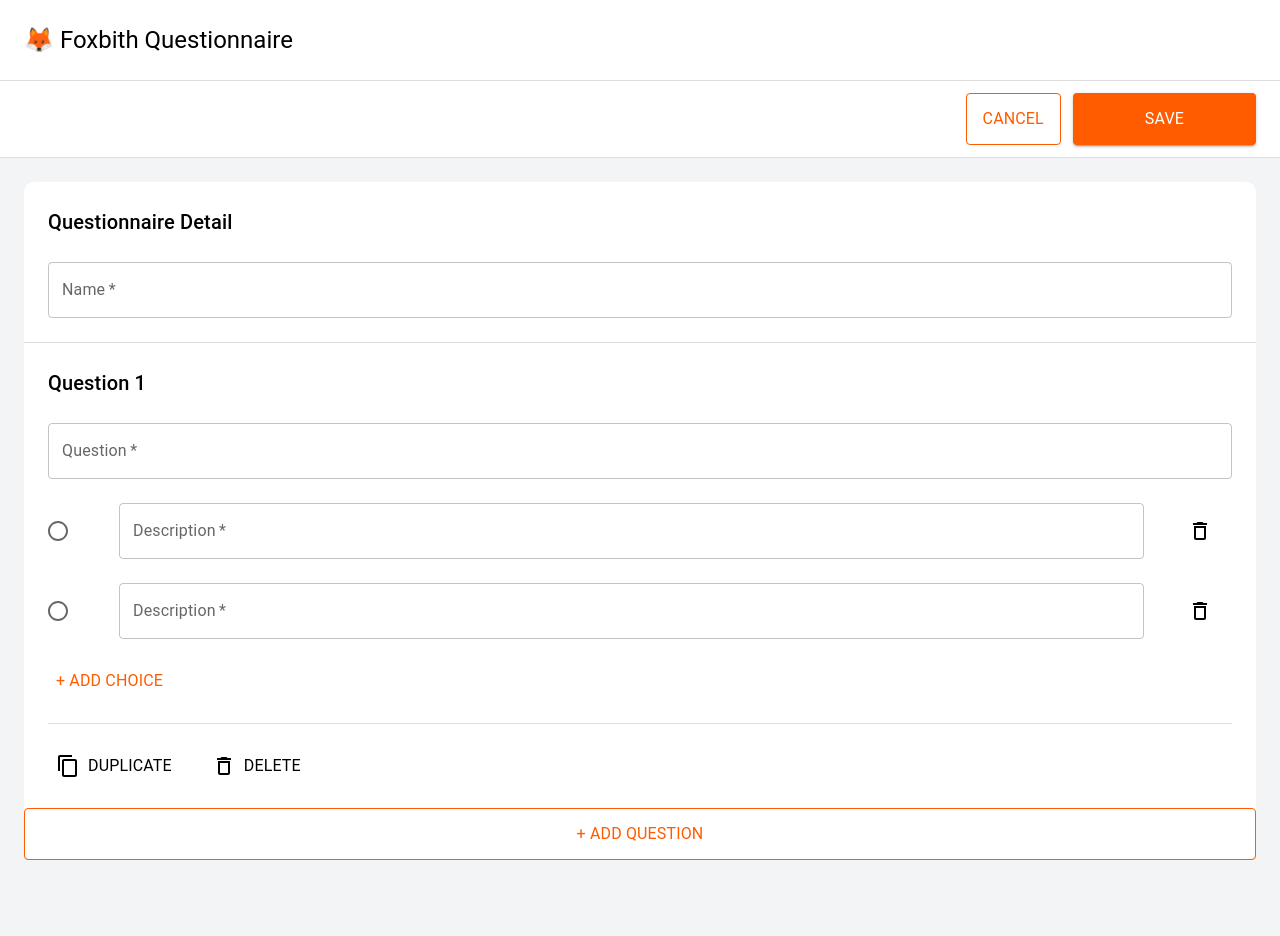
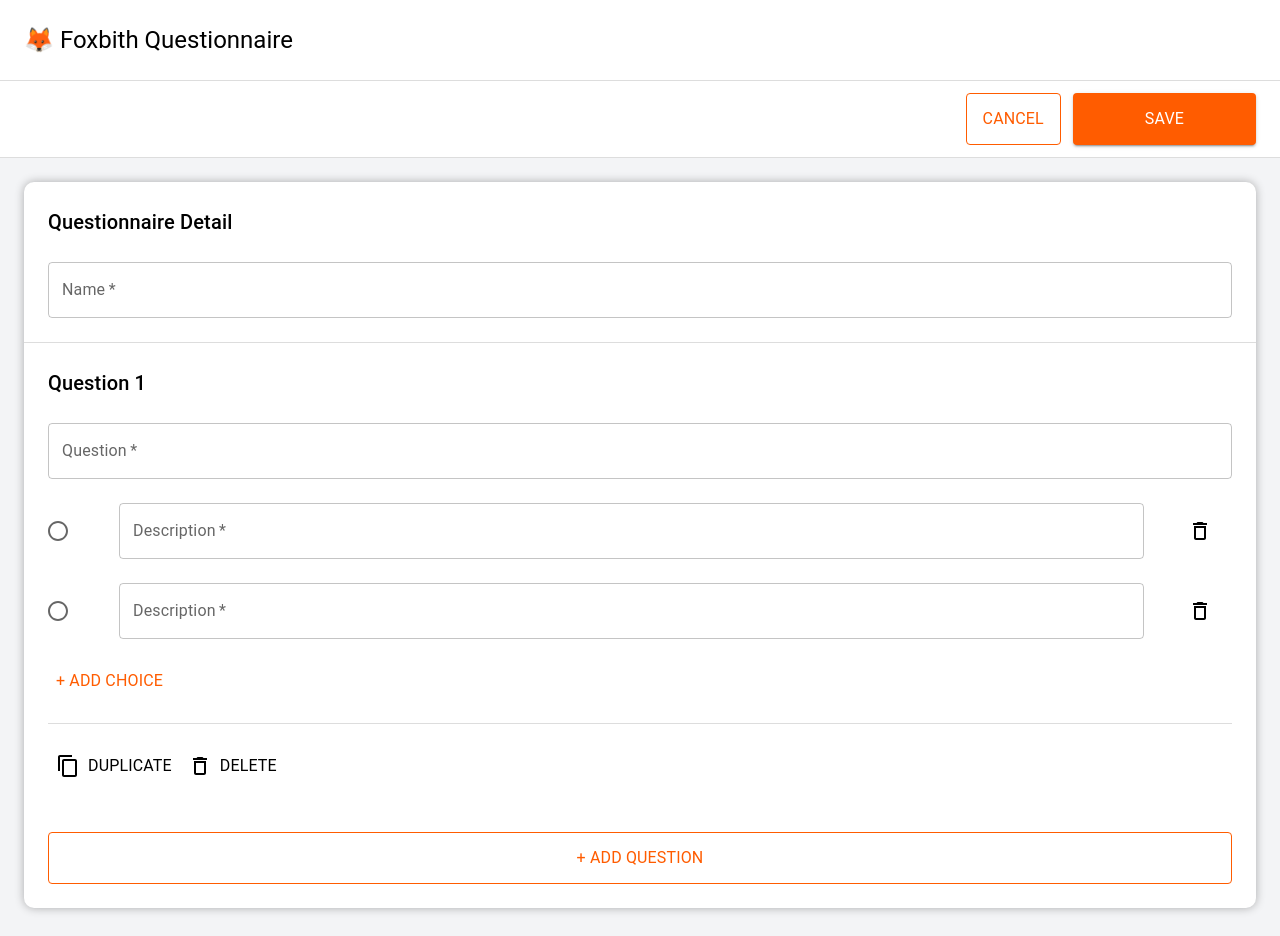
Before and after one commit to peem-peeranat/foxbith-crud, a Next.js app: page / in a window 1280 px wide. Before the commit the page ends 884 px from the top, so only its background shows below. Built offline with nearby package versions, Linux system fonts and the light colour scheme.

Commit message:
'style-helptext-cancle-radio'

```diff
--- a/app/funcChoice.tsx
+++ b/app/funcChoice.tsx
@@ -4,6 +4,7 @@ export interface Choice {
   value: string;
   description: string;
   error: boolean;
+  selected: boolean;
 }
 export interface Question {
   id: number;
@@ -18,11 +19,7 @@ export interface Name {
 }
 
 export const funcChoice = () => {
-
-  const [selectedChoice, setSelectedChoice] = useState<number | null>(null);
-
   const [name, setName] = useState<Name>({ value: '', error: false });
-
 
   const handleNameChange = (value: string) => {
     setName({ value: value, error: false });
@@ -35,21 +32,23 @@ export const funcChoice = () => {
       description: '',
       error: false,
       choices: [
-        { id: 1, value: '', description: '', error: false },
-        { id: 2, value: '', description: '', error: false }
+        { id: 1, value: '', description: '', error: false, selected: false },
+        { id: 2, value: '', description: '', error: false, selected: false }
       ]
     },
   ]);
 
-  const handleChoiceChange = (questionId: number, choiceId: number, value: string) => {
+  const handleChoiceChange = (questionId: number, choiceId: number, description: string, selected: boolean) => {
     setQuestions(prevQuestions =>
       prevQuestions.map(question =>
         question.id === questionId
           ? {
             ...question,
-            choices: question.choices.map(choice =>
-              choice.id === choiceId ? { ...choice, description: value } : choice
-            )
+            choices: question.choices.map(choice => ({
+              ...choice,
+              selected: choice.id === choiceId ? selected : false,
+              description: choice.id === choiceId ? description : choice.description
+            }))
           }
           : question
       )
@@ -64,7 +63,7 @@ export const funcChoice = () => {
             ...question,
             choices: [
               ...question.choices,
-              { id: question.choices.length + 1, value: '', description: '', error: false }
+              { id: question.choices.length + 1, value: '', description: '', error: false, selected: false }
             ]
           }
           : question
@@ -93,7 +92,7 @@ export const funcChoice = () => {
     );
   };
 
-  const validate = () => {
+  const Save = () => {
     const updatedQuestions = questions.map(question => {
       let questionError = question.description.trim() === '';
       const updatedChoices = question.choices.map(choice => {
@@ -120,8 +119,8 @@ export const funcChoice = () => {
       description: '',
       error: false,
       choices: [
-        { id: 1, value: '', description: '', error: false },
-        { id: 2, value: '', description: '', error: false }
+        { id: 1, value: '', description: '', error: false, selected: false },
+        { id: 2, value: '', description: '', error: false, selected: false }
       ]
     };
     setQuestions([...questions, newQuestion]);
@@ -130,10 +129,16 @@ export const funcChoice = () => {
   const duplicateQuestion = (id: number) => {
     const questionDuplicate = questions.find(question => question.id === id);
     if (questionDuplicate) {
-      const newQuestion = { ...questionDuplicate, id: questions.length + 1 };
+      const newQuestion = {
+        ...questionDuplicate,
+        id: questions.length + 1,
+        choices: questionDuplicate.choices.map(choice => ({ ...choice, selected: choice.selected })) // สร้างคำตอบใหม่โดยให้ค่า selected เป็นเหมือนกับคำตอบในคำถามเดิม
+      };
       setQuestions(prevQuestions => [...prevQuestions, newQuestion]);
     }
   };
+
+
 
   const removeQuestion = (id: number) => {
     setQuestions(prevQuestions => {
@@ -142,6 +147,21 @@ export const funcChoice = () => {
     });
   };
 
+  const resetCancle = () => {
+    setName({ value: '', error: false });
+    setQuestions([
+      {
+        id: 1,
+        value: '',
+        description: '',
+        error: false,
+        choices: [
+          { id: 1, value: '', description: '', error: false, selected: false },
+          { id: 2, value: '', description: '', error: false, selected: false }
+        ]
+      }
+    ]);
+  };
 
   return {
     questions,
@@ -154,7 +174,8 @@ export const funcChoice = () => {
     addQuestion,
     removeQuestion,
     duplicateQuestion,
-    validate,
+    Save,
+    resetCancle
 
   };
 };
--- /dev/null
+++ b/app/page.style.ts
@@ -0,0 +1,115 @@
+import { makeStyles } from 'tss-react/mui'
+
+const useStyles = makeStyles()((theme) => ({
+  background: {
+    backgroundColor: 'white'
+  },
+  wrapperFoxbithQuestionnaire: {
+    padding: '24px',
+    borderBottom: '1px solid #dddddd'
+  },
+  warapperButtonSaveAndCancel: {
+    display: 'flex',
+    justifyContent: 'flex-end',
+    padding: '12px 24px 12px 24px',
+    borderBottom: '1px solid #dddddd',
+    gap: '12px'
+  },
+  styleWrapperButtonCancel: {
+    borderColor: '#FF5C00',
+    padding: '13px 16px 13px 16px',
+    color: '#FF5C00',
+    '&:hover': {
+      borderColor: '#FF5C00',
+    },
+  },
+  styleWrapperButtonSave: {
+    borderColor: '#FF5C00',
+    backgroundColor: '#FF5C00',
+    color: 'White',
+    padding: '13px 72px 13px 72px',
+    '&:hover': {
+      backgroundColor: '#FF5C00',
+    },
+  },
+  wrapperContent: {
+    margin: '24px 24px 28px 24px',
+    borderRadius: '10px',
+    backgroundColor: 'white',
+    boxShadow: '0px 0px 10px rgba(0, 0, 0, 0.3)',
+  },
+  wrapperQuestionnaireDetail: {
+    padding: '24px',
+    borderBottom: '1px solid #dddddd'
+  },
+  styleQuestionnaireDetail: {
+    marginBottom: '24px'
+  },
+  styleWrapperBoxContent: {
+    padding: '24px',
+    display: 'flex',
+    flexDirection: 'column',
+    gap: '48px'
+  },
+  wrapperBoxContent: {
+    display: "flex",
+    flexDirection: 'column',
+    gap: '24px'
+  },
+  styleTextFieldQuestion: {
+    width: '100%'
+  },
+  styleRadioGroup: {
+    gap: '24px'
+  },
+  warapperBoxContent: {
+    display: 'flex',
+    alignItems: 'center',
+    gap: '24px'
+  },
+  styleButtonDelete: {
+    color: 'black',
+    padding: 'auto 0px',
+  },
+  wrapperAddChoice: {
+    borderBottom: '1px solid #dddddd',
+    paddingBottom: '24px',
+  },
+  styleButtonAddChoice: {
+    borderColor: '#FF5C00',
+    backgroundColor: 'transparent',
+    color: 'White'
+  },
+  styleButtonAddChoiceText: {
+    color: '#FF5C00'
+  },
+  warpperButtonDuplicateAndDelete: {
+    display: 'flex',
+  },
+  styleButtondDuplicateAndDelete: {
+    color: 'black'
+  },
+  warpperBoxDuplicateAndDelete: {
+    display: 'flex',
+    pr: '24px',
+    gap: '8px'
+  },
+  styleButtonAddQuestion: {
+    borderColor: '#FF5C00',
+    backgroundColor: 'transparent',
+    color: 'White', width: '100%',
+    padding: '13px 0px',
+    border: '1px solid #FF5C00'
+  },
+  styleTextAddQuestion: {
+    color: '#FF5C00'
+  },
+  wrapperStyleButtonAddQuestion: {
+    padding: '24px'
+  },
+  helperText: {
+    marginLeft: '0px',
+  },
+}))
+
+export default useStyles
--- a/app/page.tsx
+++ b/app/page.tsx
@@ -1,6 +1,5 @@
 "use client"
 
-import React from 'react';
 import {
   Box,
   Typography,
@@ -13,12 +12,11 @@ import {
 import ContentCopyIcon from '@mui/icons-material/ContentCopy';
 import DeleteOutlineIcon from '@mui/icons-material/DeleteOutline';
 import { funcChoice } from "./funcChoice";
-
+import useStyle from './page.style'
 export default function Home() {
   const {
     questions,
     name,
-
     handleChoiceChange,
     handleQuestionChange,
     handleNameChange,
@@ -27,106 +25,130 @@ export default function Home() {
     addQuestion,
     removeQuestion,
     duplicateQuestion,
-    validate,
+    Save,
+    resetCancle
   } = funcChoice();
 
+  const { classes } = useStyle()
   return (
     <>
-      <Box sx={{ backgroundColor: 'white' }}>
-        <Box sx={{ py: 3, px: 3, borderBottom: '1px solid #dddddd' }}>
+      <Box className={classes.background}>
+        <Box className={classes.wrapperFoxbithQuestionnaire}>
           <Typography variant="h5">
             🦊 Foxbith Questionnaire
           </Typography>
         </Box>
-        <Box sx={{ display: 'flex', justifyContent: 'flex-end', py: '12px', px: 3, gap: '12px', borderBottom: '1px solid #dddddd' }}>
-          <Button variant="outlined" sx={{ borderColor: '#FF5C00', py: '13px', px: 2 }}>
-            <Typography sx={{ color: '#FF5C00' }}>
+        <Box className={classes.warapperButtonSaveAndCancel}>
+          <Button variant="outlined" className={classes.styleWrapperButtonCancel} onClick={resetCancle}>
+            <Typography >
               Cancel
             </Typography>
           </Button>
           <Button
             variant="contained"
-            onClick={() => validate()}
-            sx={{ borderColor: '#FF5C00', backgroundColor: '#FF5C00', color: 'White', py: '13px', px: 9 }}>
+            onClick={() => Save()}
+            className={classes.styleWrapperButtonSave}>
             <Typography>
               Save
             </Typography>
           </Button>
         </Box>
       </Box>
-      <Box sx={{ m: 3, borderRadius: '10px', backgroundColor: 'white', boxShadow: '50px' }}>
+      <Box className={classes.wrapperContent}>
         <Box>
-          <Box sx={{ py: 3, px: 3, borderBottom: '1px solid #dddddd' }}>
-            <Typography variant="h6" sx={{ mb: 3 }}>Questionnaire Detail</Typography>
+          <Box className={classes.wrapperQuestionnaireDetail}>
+            <Typography
+              variant="h6"
+              className={classes.styleQuestionnaireDetail}>
+              Questionnaire Detail
+            </Typography>
             <TextField
               error={name.error}
+              helperText={name.error ? "Please fill in this option." : ""}
               required
               id="outlined-basic"
               label="Name"
               variant="outlined"
-              sx={{ width: '100%' }}
+              className={classes.styleTextFieldQuestion}
               value={name.value}
-              onChange={(e) => handleNameChange(e.target.value)} />
+              onChange={(e) => handleNameChange(e.target.value)}
+              FormHelperTextProps={{
+                style: {
+                  marginLeft: 0,
+                },
+              }}
+            />
 
           </Box>
         </Box>
-        <Box sx={{ px: 3, py: 3 }}>
+        <Box className={classes.styleWrapperBoxContent}>
           {questions.map(question => (
-            <Box key={question.id} sx={{ display: "flex", flexDirection: 'column', gap: 3 }}>
+            <Box key={question.id} className={classes.wrapperBoxContent}>
               <Typography variant="h6">Question {question.id}</Typography>
               <TextField
                 required
                 error={question.error}
+                helperText={question.error ? "Please fill in this option." : ""}
                 id="outlined-basic"
                 label="Question"
                 variant="outlined"
-                sx={{ width: '100%' }}
+                className={classes.styleTextFieldQuestion}
                 value={question.description}
                 onChange={(e) => handleQuestionChange(question.id, e.target.value)}
+                FormHelperTextProps={{
+                  style: {
+                    marginLeft: 0,
+                  },
+                }}
               />
-              <RadioGroup name={`use-radio-group-${question.id}`} sx={{ gap: 3 }}>
+              <RadioGroup className={classes.styleRadioGroup}>
                 {question.choices.map(choice => (
-                  <Box key={choice.id} sx={{ display: 'flex', alignItems: 'center', gap: 3 }}>
-
+                  <Box className={classes.warapperBoxContent}>
                     <FormControlLabel
                       value={choice.id.toString()}
-                      control={<Radio />}
+                      control={<Radio checked={choice.selected} onChange={(e) => handleChoiceChange(question.id, choice.id, choice.description, e.target.checked)} />}
                       label=""
                     />
-
                     <TextField
                       required
                       error={choice.error}
-                      id={`outlined-basic-${question.id}-${choice.id}`}
+                      helperText={choice.selected ? "This answer is correct" : (choice.error ? "Please fill in this option." : "")}
                       label="Description"
                       variant="outlined"
                       value={choice.description}
-                      onChange={(e) => handleChoiceChange(question.id, choice.id, e.target.value)}
-                      sx={{ width: '100%' }} />
-                    <Button sx={{ color: 'black', px: 0 }} onClick={() => removeChoice(question.id, choice.id)}>
+                      onChange={(e) => handleChoiceChange(question.id, choice.id, e.target.value, choice.selected)}
+                      className={classes.styleTextFieldQuestion}
+                      FormHelperTextProps={{
+                        style: {
+                          marginLeft: 0,
+                        },
+                      }}
+                    />
+                    <Button className={classes.styleButtonDelete} onClick={() => removeChoice(question.id, choice.id)}>
                       <DeleteOutlineIcon />
                     </Button>
                   </Box>
                 ))}
+
               </RadioGroup>
-              <Box sx={{ borderBottom: '1px solid #dddddd', pb: 3 }}>
-                <Button sx={{ borderColor: '#FF5C00', backgroundColor: 'transparent', color: 'White' }} onClick={() => addChoice(question.id)}>
-                  <Typography sx={{ color: '#FF5C00' }}>
+              <Box className={classes.wrapperAddChoice}>
+                <Button className={classes.styleButtonAddChoice} onClick={() => addChoice(question.id)}>
+                  <Typography className={classes.styleButtonAddChoiceText}>
                     + ADD CHOICE
                   </Typography>
                 </Button>
               </Box>
-              <Box sx={{ display: 'flex' }}>
-                <Button sx={{ color: 'black' }} onClick={() => duplicateQuestion(question.id)}>
-                  <Box sx={{ display: 'flex', pr: 3, gap: 1 }}>
+              <Box className={classes.warpperButtonDuplicateAndDelete}>
+                <Button className={classes.styleButtondDuplicateAndDelete} onClick={() => duplicateQuestion(question.id)}>
+                  <Box className={classes.warpperBoxDuplicateAndDelete}>
                     <ContentCopyIcon />
                     <Typography >
                       Duplicate
                     </Typography>
                   </Box>
                 </Button>
-                <Button sx={{ color: 'black' }} onClick={() => removeQuestion(question.id)}>
-                  <Box sx={{ display: 'flex', pr: 3, gap: 1 }}>
+                <Button className={classes.styleButtondDuplicateAndDelete} onClick={() => removeQuestion(question.id)}>
+                  <Box className={classes.warpperBoxDuplicateAndDelete}>
                     <DeleteOutlineIcon />
                     <Typography >
                       Delete
@@ -137,11 +159,13 @@ export default function Home() {
             </Box>
           ))}
         </Box>
-        <Button sx={{ borderColor: '#FF5C00', backgroundColor: 'transparent', color: 'White', width: '100%', py: '13px', border: '1px solid #FF5C00' }} onClick={addQuestion}>
-          <Typography sx={{ color: '#FF5C00' }}>
-            + ADD QUESTION
-          </Typography>
-        </Button>
+        <Box className={classes.wrapperStyleButtonAddQuestion}>
+          <Button className={classes.styleButtonAddQuestion} onClick={addQuestion}>
+            <Typography className={classes.styleTextAddQuestion}>
+              + ADD QUESTION
+            </Typography>
+          </Button>
+        </Box>
       </Box>
     </>
   )
--- a/package.json
+++ b/package.json
@@ -15,7 +15,8 @@
     "@mui/material": "^5.15.15",
     "next": "14.1.4",
     "react": "^18",
-    "react-dom": "^18"
+    "react-dom": "^18",
+    "tss-react": "^4.9.6"
   },
   "devDependencies": {
     "@types/node": "^20",
```
Also changed, not shown: 1 other file (tests, documents, lock files or other folders).
